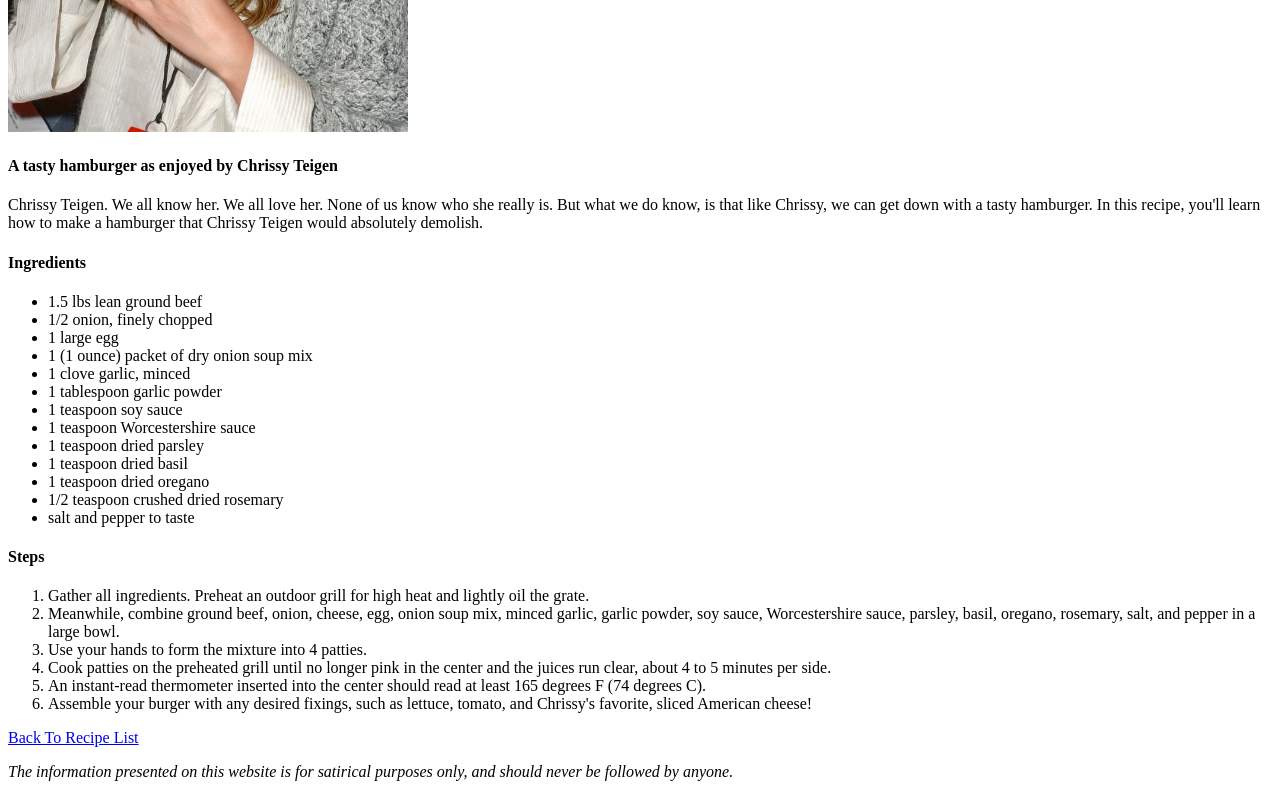
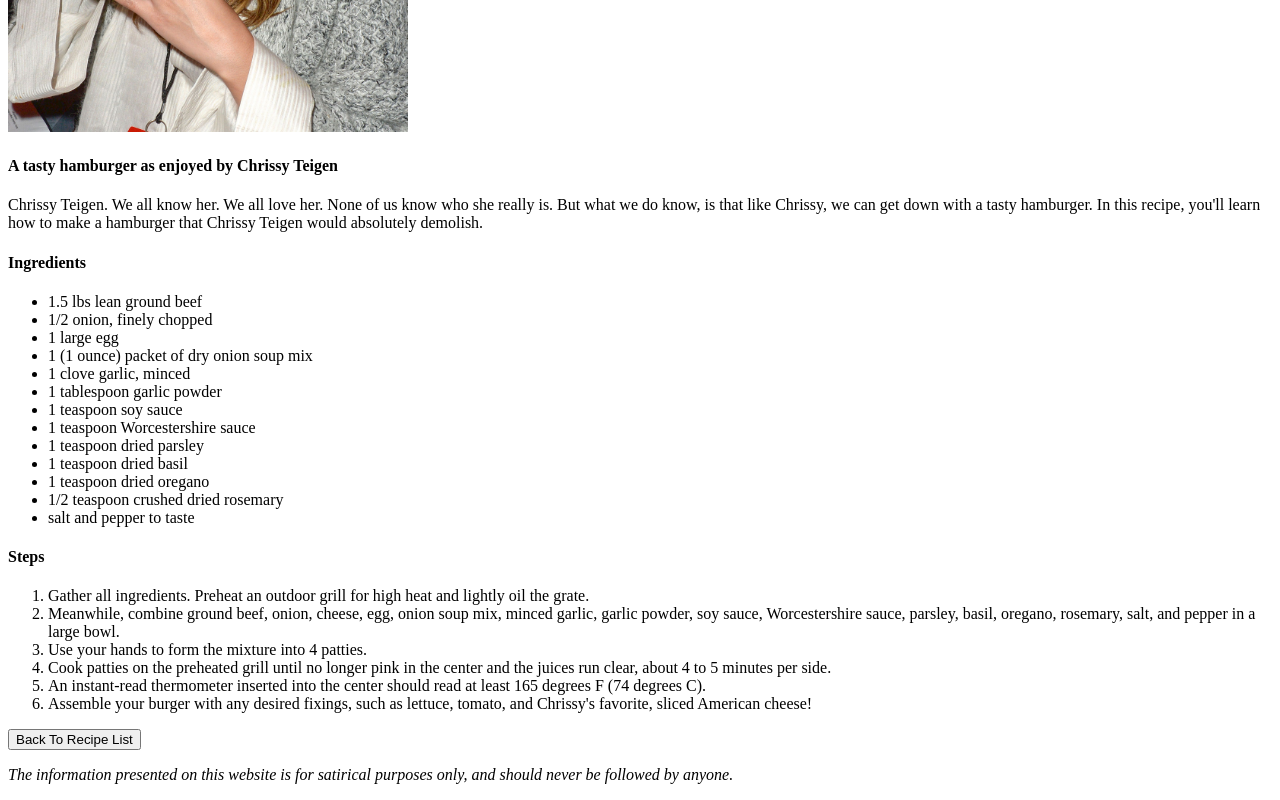
Before and after one commit to scottalanmoffitt/odin-recipes, a plain HTML site: page recipes/hamburger.html in a window 1280 px wide. Shown: the part 516-1316 px from the top of the page. Drawn offline with Linux system fonts and the light colour scheme.

Commit message:
Convert Link to Button
Converted all the links that return to the main
recipe list to buttons.

```diff
--- a/recipes/hamburger.html
+++ b/recipes/hamburger.html
@@ -43,7 +43,7 @@
         <li>An instant-read thermometer inserted into the center should read at least 165 degrees F (74 degrees C).</li>
         <li>Assemble your burger with any desired fixings, such as lettuce, tomato, and Chrissy's favorite, sliced American cheese!</li>
     </ol>
-    <a href="../index.html">Back To Recipe List</a>
+    <a href="../index.html"><button>Back To Recipe List</button></a>
 
     <p><em>The information presented on this website is
         for satirical purposes only, and should never be
```
Also changed, not shown: recipes/hot_dog.html (+1 -1 lines), recipes/pasta.html (+1 -1 lines), recipes/pizza.html (+1 -1 lines).
